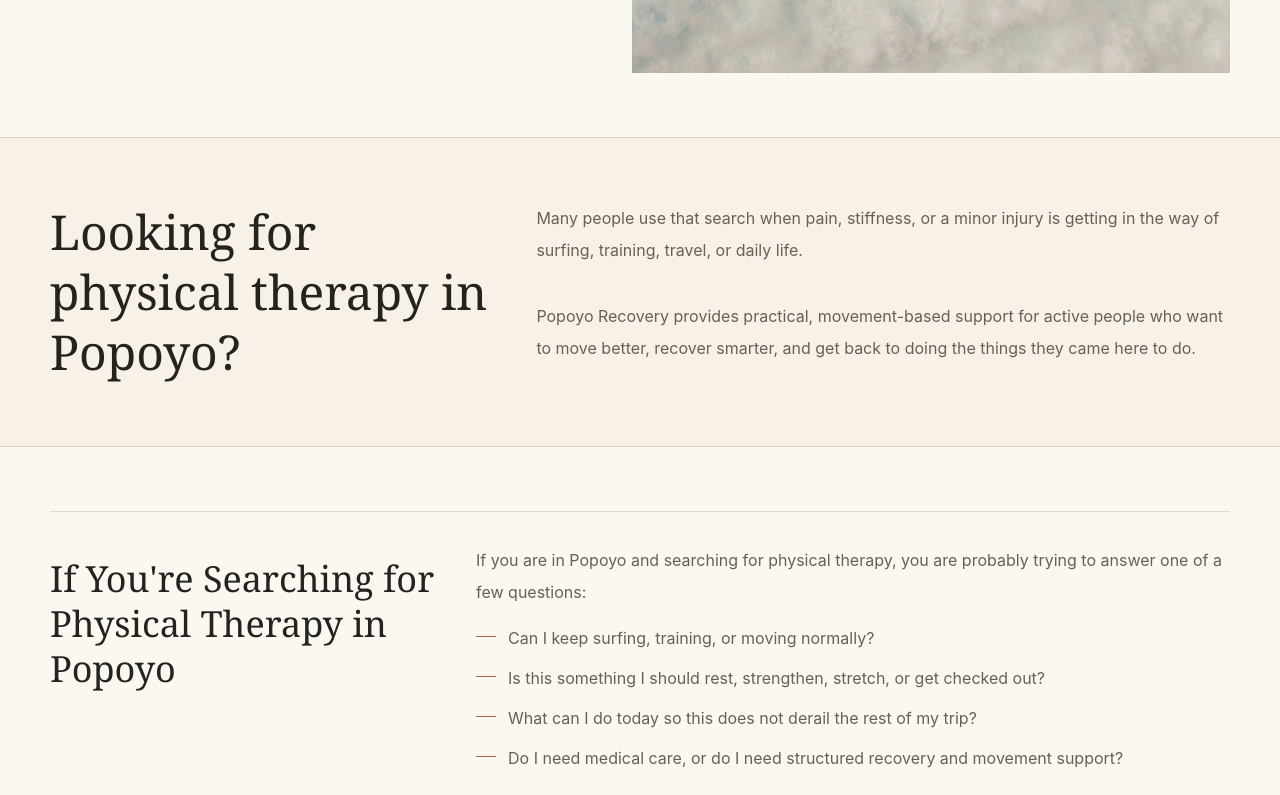
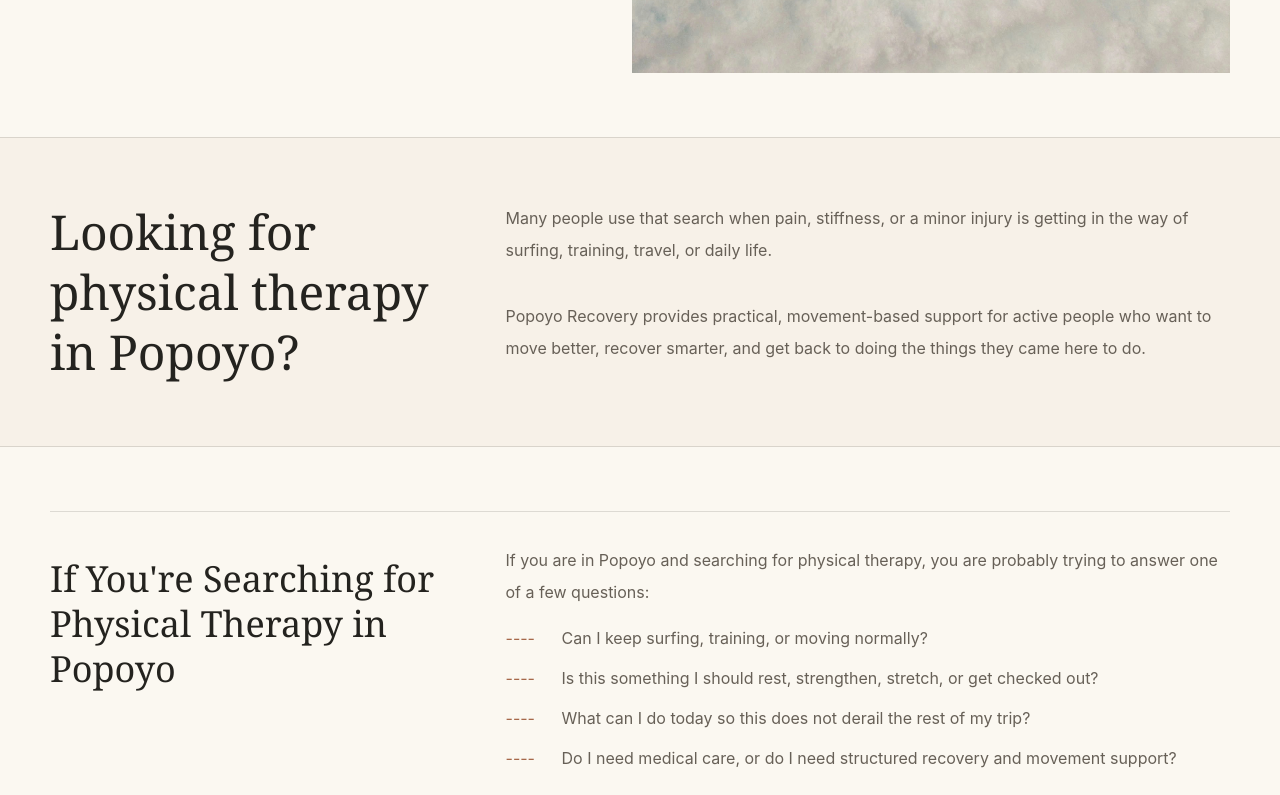
Before and after one commit to pointnemoproject/Popoyo-Performance-Recovery, a Next.js app: page /physical-therapy-popoyo in a window 1280 px wide. Shown: the part 820-1615 px from the top of the page. Built offline with nearby package versions, Linux system fonts and the light colour scheme.

Commit message:
Refine SEO page alignment and list markers

```diff
--- a/src/components/seo-landing-page.tsx
+++ b/src/components/seo-landing-page.tsx
@@ -36,7 +36,7 @@ export function SeoLandingPage({ page }: { page: SeoLandingPageContent }) {
 
       {page.intro ? (
         <section className="border-y hairline bg-[#f7f1e8]">
-          <div className="section-shell grid gap-6 py-14 md:grid-cols-[.8fr_1.2fr] md:py-16">
+          <div className="section-shell grid gap-6 py-14 md:grid-cols-[.72fr_1.28fr] md:gap-12 md:py-16">
             <h2 className="font-editorial text-4xl leading-tight md:text-5xl">
               {page.intro.heading}
             </h2>
@@ -57,7 +57,7 @@ export function SeoLandingPage({ page }: { page: SeoLandingPageContent }) {
             {page.sections.map((section) => (
               <article
                 key={section.title}
-                className="grid gap-5 border-t hairline pt-8 md:grid-cols-[.7fr_1.3fr]"
+                className="grid gap-6 border-t hairline pt-8 md:grid-cols-[.72fr_1.28fr] md:gap-12"
               >
                 <div>
                   {section.eyebrow ? (
@@ -76,8 +76,10 @@ export function SeoLandingPage({ page }: { page: SeoLandingPageContent }) {
                   {section.items?.length ? (
                     <ul className="grid gap-3 text-[#676057]">
                       {section.items.map((item) => (
-                        <li key={item} className="flex gap-3 leading-7">
-                          <span className="mt-3 h-px w-5 shrink-0 bg-[#a6684a]" />
+                        <li key={item} className="grid grid-cols-[2.75rem_1fr] gap-3 leading-7">
+                          <span aria-hidden="true" className="text-[#a6684a]">
+                            ----
+                          </span>
                           <span>{item}</span>
                         </li>
                       ))}
```
